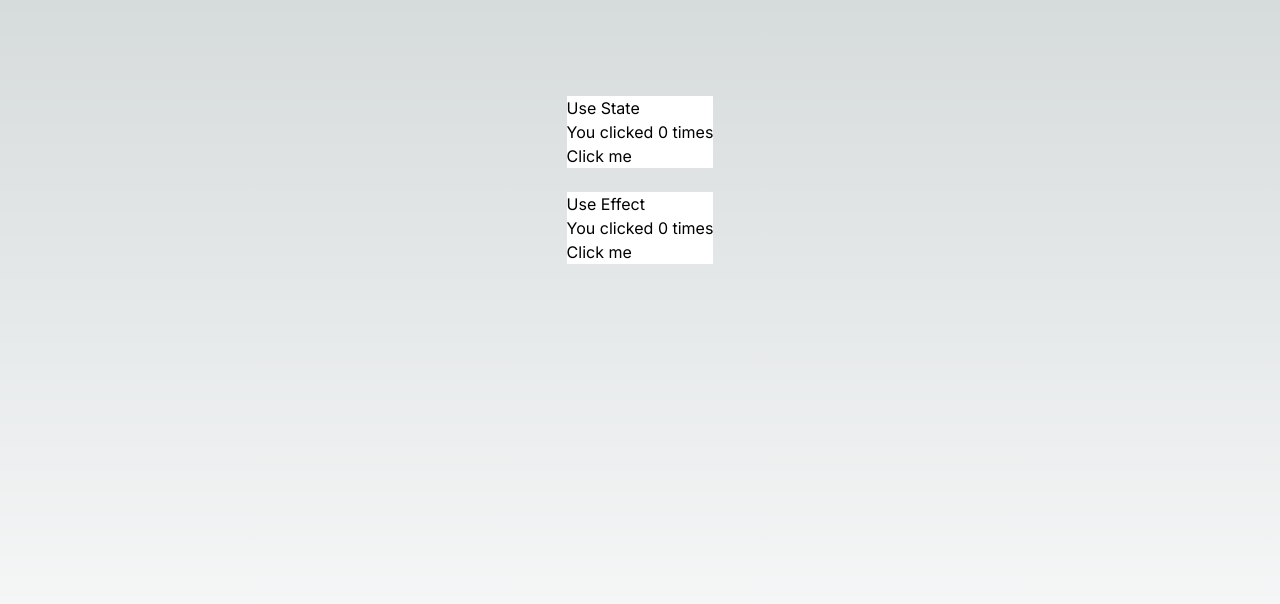
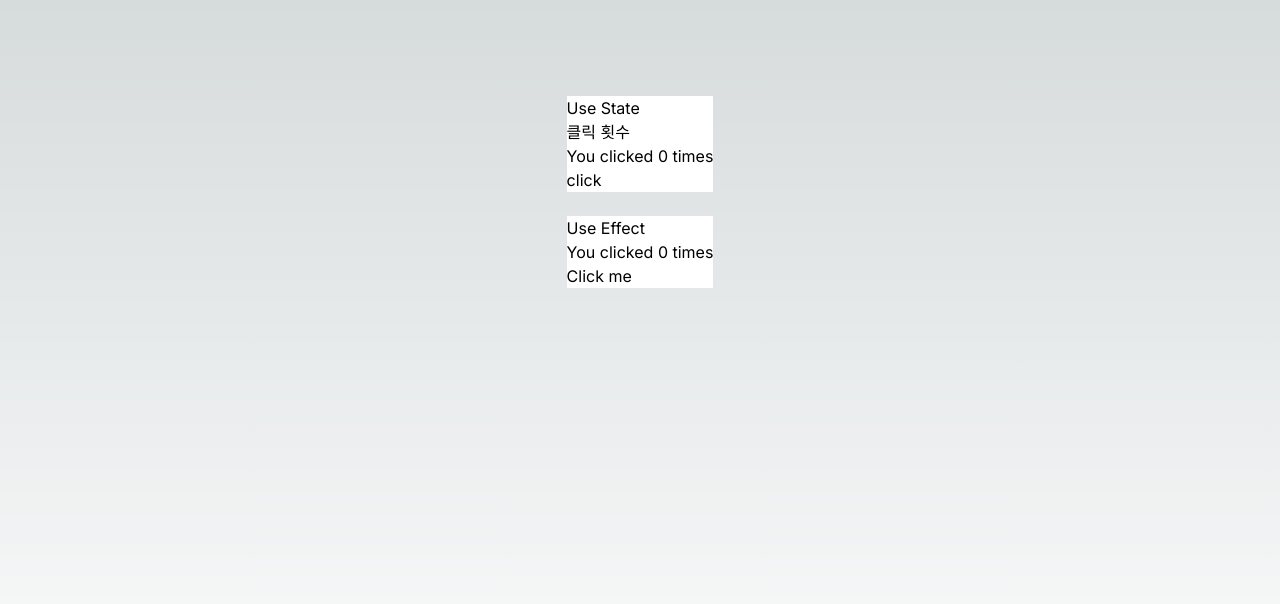
Before and after one commit to csm009177/hook, a Next.js app: page / in a window 1280 px wide. Shown: the top 604 px of the page. Built offline with nearby package versions, Linux system fonts and the light colour scheme.

Commit message:
about useState

```diff
--- a/app/useState.tsx
+++ b/app/useState.tsx
@@ -5,10 +5,15 @@ import React, { useState } from "react";
 export default function UseState() {
   const [count, setCount] = useState(0);
 
+  const handleUpdate = () => {
+    setCount(count+1)
+  }
+  console.log('update')
   return (
     <div>
-      <p>You clicked {count} times</p>
-      <button onClick={() => setCount(count + 1)}>Click me</button>
+      <div>클릭 횟수 </div>
+      <div>You clicked {count} times</div>
+      <button onClick={handleUpdate}>click</button>
     </div>
   );
 }
```
